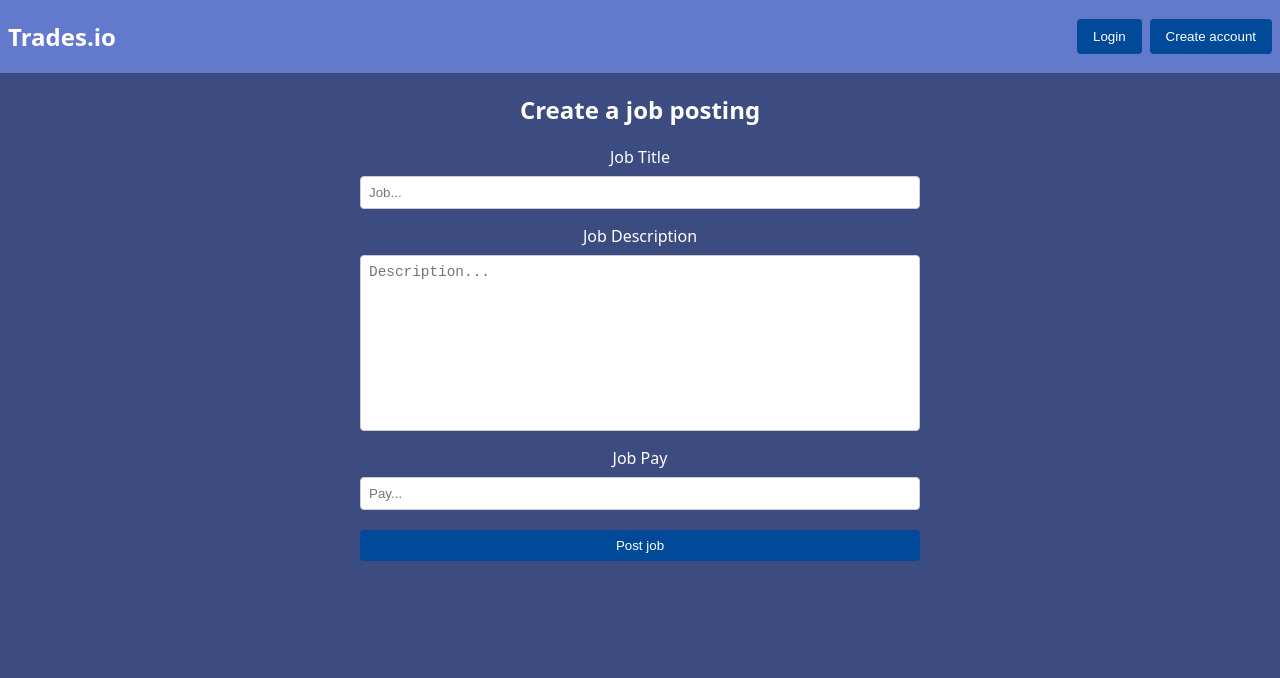
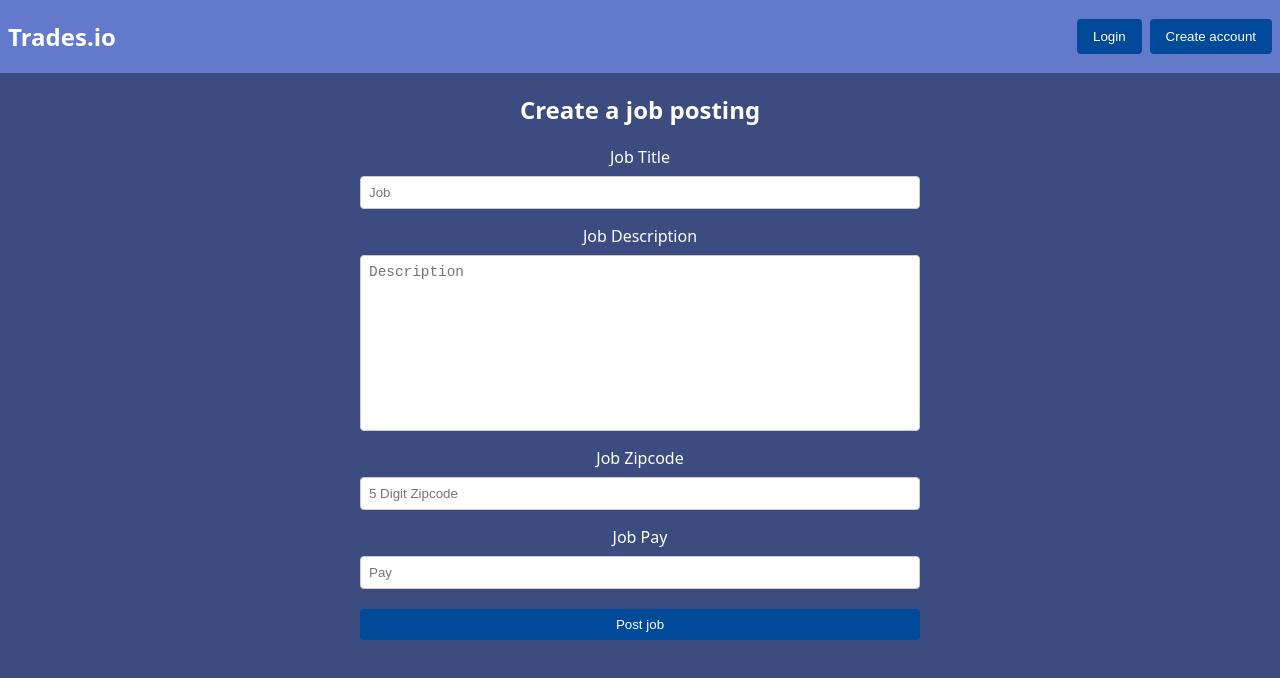
Before and after one commit to NathanFant/trades.io, a React (Vite) app in the folder frontend/: page /create in a window 1280 px wide. Shown: the top 678 px of the page. Built offline with nearby package versions, Linux system fonts and the light colour scheme.

Commit message:
nathan and dan, m, zipcode form + lat/long parsing

```diff
--- a/frontend/src/pages/CreateListing.jsx
+++ b/frontend/src/pages/CreateListing.jsx
@@ -9,14 +9,31 @@ export default function CreateListing() {
     const [listingTitle, setListingTitle] = useState("");
     const [listingDesc, setListingDesc] = useState("");
     const [listingPay, setListingPay] = useState("");
+    const [zipcode, setZipcode] = useState("");
+    const [isValid, setIsValid] = useState(false); // This will evaluate the length/characters of zipcode
 
+    const getCoordsFromZipcode = async (zipcode) => {
+        const response = await fetch(`https://api.opencagedata.com/geocode/v1/json?q=${zipcode},+united+states&key=772594138f0f41488225603a3fd8ca9c`);
 
+        const data = await response.json();
+        if (data.results.length > 0) {
+            const { lat, long } = data.results[0].geometry;
+            return { lat, long };
+        } else {
+            throw new Error("No coordinates found for Zipcode");
+        }
+    };
 
     const handleSubmit = async (e) => {
         e.preventDefault();
+
+        const { lat, long } = await getCoordsFromZipcode(zipcode)
+
         const listingJson = {
             title: listingTitle,
             description: listingDesc,
+            latitude: lat,
+            longitude: long,
             price: listingPay,
             poster_id: user?.user_id,
         }
@@ -43,31 +60,38 @@ export default function CreateListing() {
                 <form className="listing-form" onSubmit={(e) => handleSubmit(e)} >
                     Job Title<input
                         className="input-box"
-                    placeholder="Job..."
+                        placeholder="Job"
                         value={listingTitle}
                         onChange={(e) => {
                             setListingTitle(e.target.value)
                         }}
-                    required
-                    />
+                        required/>
                     Job Description<textarea
-                    className="input-box textarea-box"
-                    placeholder="Description..."
+                        className="textarea-box input-box"
+                        placeholder="Description"
                         value={listingDesc}
                         onChange={(e) => {
                             setListingDesc(e.target.value)
                         }}
                         rows={6}
-                    required
-                     />
+                        required/>
+                    Job Zipcode<input
+                        className="input-box"
+                        placeholder="5 Digit Zipcode"
+                        type="text"
+                        value={zipcode}
+                        onChange={(e) => {
+                            setZipcode(e.target.value)
+                        }}
+                        required={true} />
                     Job Pay<input
                         className="input-box"
-                    placeholder="Pay..."
+                        placeholder="Pay"
                         value={listingPay}
                         onChange={(e) => {
                             setListingPay(e.target.value)
                         }}
-                    required
+                        required={true}
                         />
                     <button type="submit" className="create-button">Post job</button>
 
```
Lines whose indentation alone changed are shown as unchanged.
